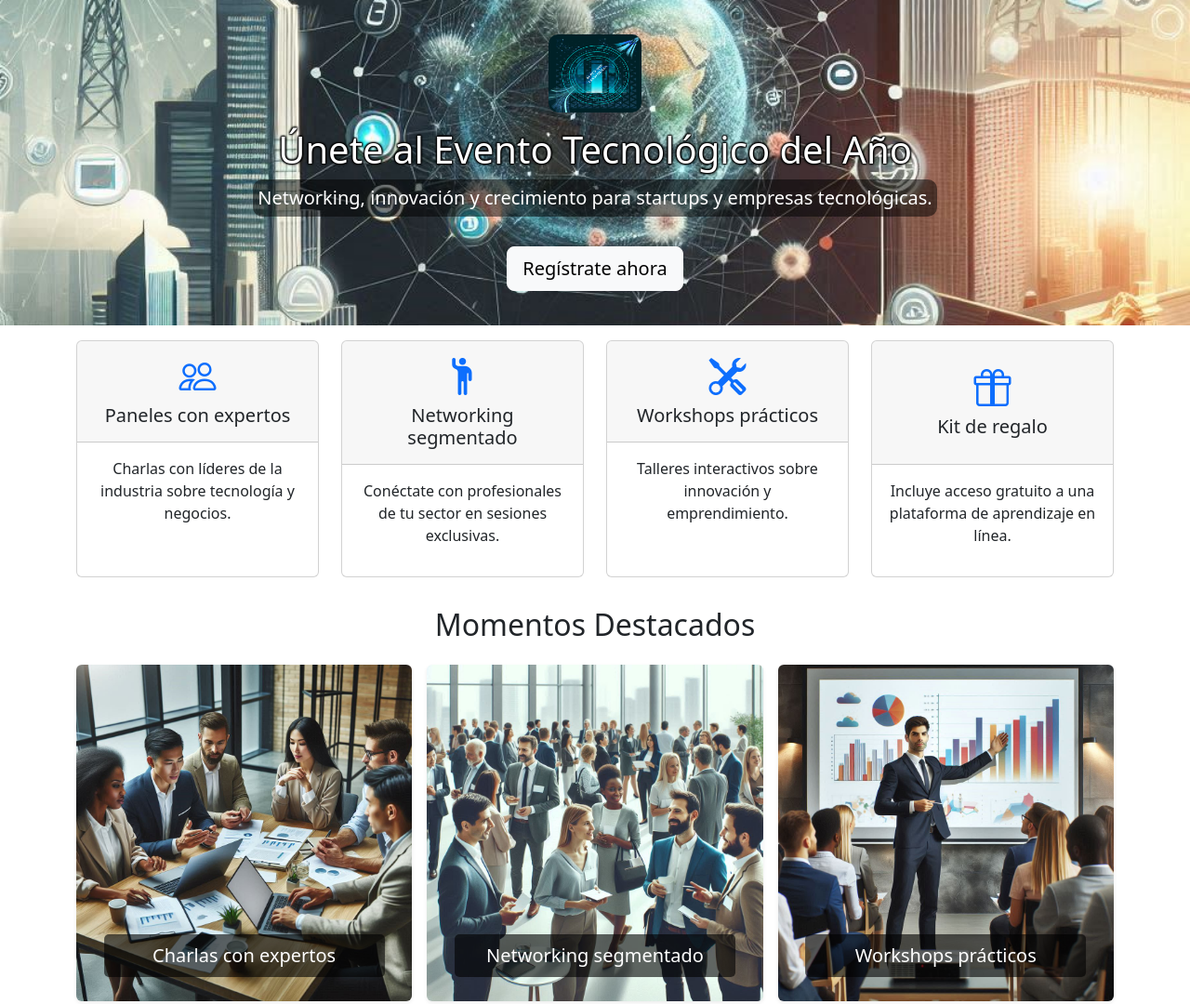
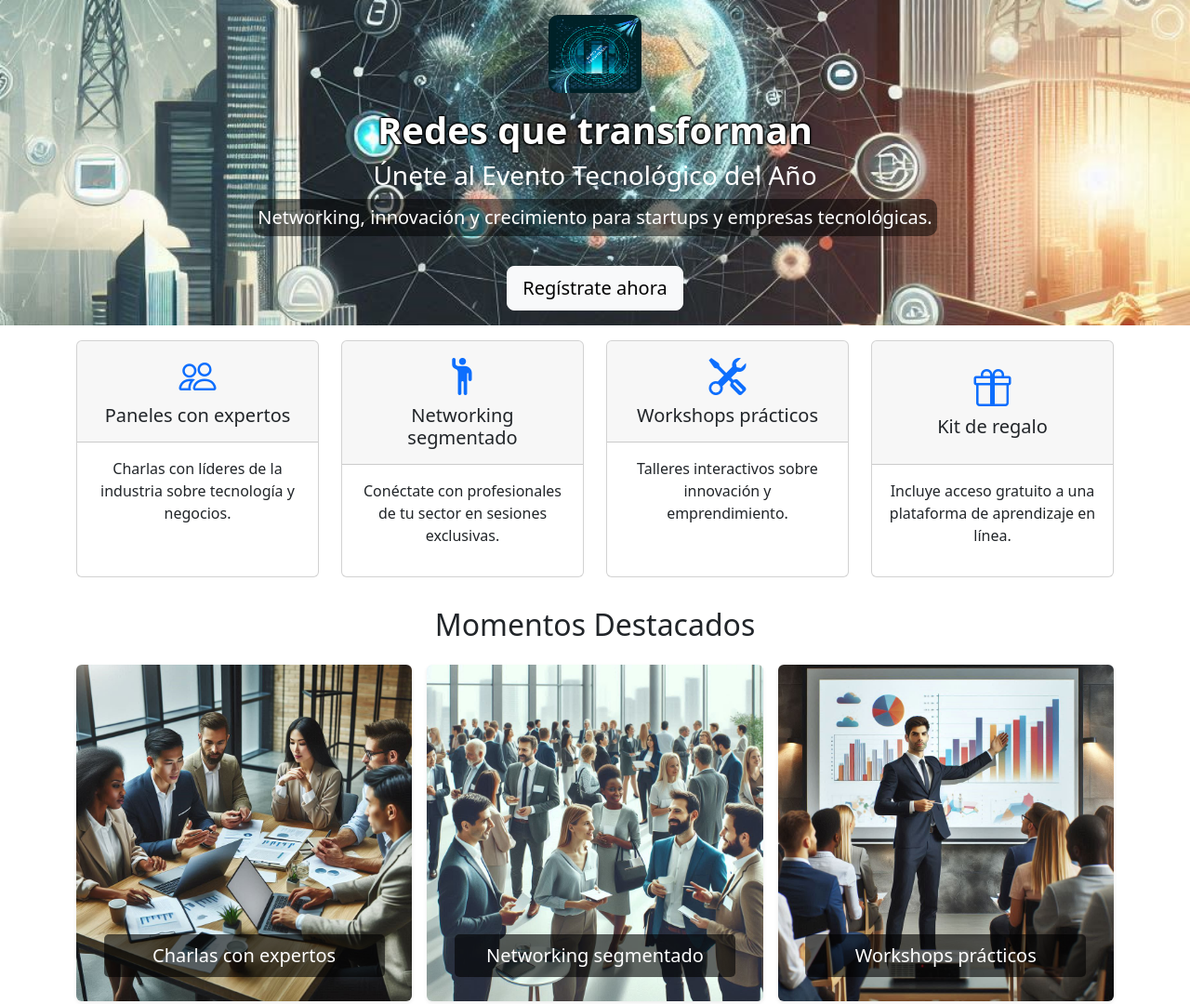
Before and after one commit to frit0lml69/landingNetworking, a plain HTML site: page index.html in a window 1280 px wide. Shown: the top 1080 px of the page at 93% size. Drawn offline with nearby package versions, Linux system fonts and the light colour scheme.

Commit message:
Modificado titulo

```diff
--- a/index.html
+++ b/index.html
@@ -12,7 +12,8 @@
     <!-- Hero Section -->
     <header class="bg-primary text-white text-center py-5" id="main-banner">
         <img src="./assets/images/TechConnectSolutions.png" alt="Logo de la empresa" class="mb-3">
-        <h1 id="title-banner">Únete al Evento Tecnológico del Año</h1>
+        <h1 id="title-banner" class="fw-bold">Redes que transforman</h1>
+        <h2 class="fs-3">Únete al Evento Tecnológico del Año</h2>
         <p class="lead">Networking, innovación y crecimiento para startups y empresas tecnológicas.</p>
         <a href="#registro" class="btn btn-light btn-lg mt-3">Regístrate ahora</a>
     </header>
```
